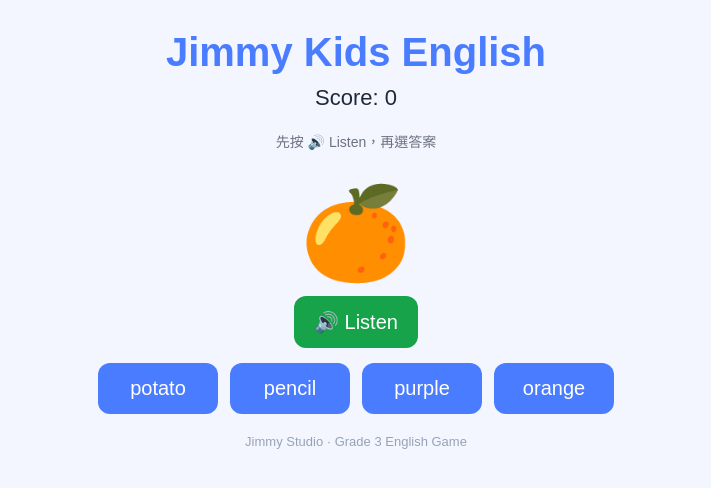
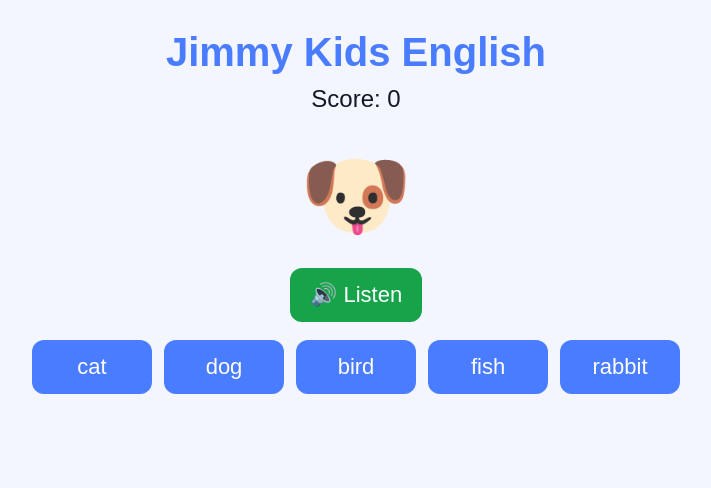
Before and after one commit to jimmy141319/jimmy-kids, a plain HTML site: page index.html in a window 1280 px wide. Shown: the whole page, without its empty margins (284-995 px from the left). Drawn offline with Linux system fonts and the light colour scheme.

Commit message:
Refactor index.html for layout and game improvements
Updated HTML structure and styling for improved layout and readability. Enhanced JavaScript functionality for game mechanics and user interaction.

```diff
--- a/index.html
+++ b/index.html
@@ -1,38 +1,36 @@
 <!DOCTYPE html>
-<html lang="zh-Hant">
+<html lang="en">
 <head>
   <meta charset="UTF-8" />
   <meta name="viewport" content="width=device-width, initial-scale=1.0" />
   <title>Jimmy Kids English</title>
   <style>
-    * { box-sizing: border-box; }
     body {
       margin: 0;
       padding: 20px;
       font-family: Arial, sans-serif;
       text-align: center;
       background: #f4f6ff;
-      color: #1f2937;
+      color: #111827;
     }
+
     h1 {
       color: #4a7cff;
       font-size: 40px;
       margin: 10px 0;
     }
+
     #score {
-      font-size: 22px;
+      font-size: 24px;
       margin: 10px 0 20px;
     }
-    #hint {
-      font-size: 14px;
-      color: #6b7280;
-      margin-bottom: 16px;
+
+    #emoji {
+      font-size: 90px;
+      margin: 30px 0 20px;
     }
-    .card {
-      font-size: 90px;
-      margin: 30px 0 10px;
-    }
-    .buttons {
+
+    .btn-wrap {
       display: flex;
       flex-wrap: wrap;
       justify-content: center;
@@ -40,9 +38,10 @@
       max-width: 760px;
       margin: 0 auto;
     }
+
     button {
       padding: 14px 20px;
-      font-size: 20px;
+      font-size: 22px;
       border: none;
       border-radius: 12px;
       background: #4a7cff;
@@ -50,14 +49,17 @@
       min-width: 120px;
       cursor: pointer;
     }
-    .speak {
+
+    #listenBtn {
       background: #16a34a;
-      margin-bottom: 15px;
+      margin-bottom: 18px;
     }
-    .small {
+
+    #result {
       margin-top: 20px;
-      font-size: 13px;
-      color: #94a3b8;
+      font-size: 20px;
+      font-weight: bold;
+      min-height: 30px;
     }
   </style>
 </head>
@@ -65,129 +67,69 @@
 
   <h1>Jimmy Kids English</h1>
   <div id="score">Score: 0</div>
-  <div id="hint">先按 🔊 Listen，再選答案</div>
-  <div id="game"></div>
-  <div class="small">Jimmy Studio · Grade 3 English Game</div>
+
+  <div id="emoji">🐱</div>
+
+  <div>
+    <button id="listenBtn">🔊 Listen</button>
+  </div>
+
+  <div class="btn-wrap">
+    <button onclick="checkAnswer('cat')">cat</button>
+    <button onclick="checkAnswer('dog')">dog</button>
+    <button onclick="checkAnswer('bird')">bird</button>
+    <button onclick="checkAnswer('fish')">fish</button>
+    <button onclick="checkAnswer('rabbit')">rabbit</button>
+  </div>
+
+  <div id="result"></div>
 
   <script>
-    const words = [
-      {emoji:"🐱",word:"cat"},
-      {emoji:"🐶",word:"dog"},
-      {emoji:"🐦",word:"bird"},
-      {emoji:"🐟",word:"fish"},
-      {emoji:"🐰",word:"rabbit"},
-      {emoji:"🦆",word:"duck"},
-      {emoji:"🐷",word:"pig"},
-      {emoji:"🐮",word:"cow"},
-      {emoji:"🐴",word:"horse"},
-      {emoji:"🐑",word:"sheep"},
-
-      {emoji:"🍎",word:"apple"},
-      {emoji:"🍌",word:"banana"},
-      {emoji:"🍊",word:"orange"},
-      {emoji:"🍇",word:"grape"},
-      {emoji:"🍓",word:"strawberry"},
-      {emoji:"🍉",word:"watermelon"},
-      {emoji:"🥕",word:"carrot"},
-      {emoji:"🥔",word:"potato"},
-      {emoji:"🍞",word:"bread"},
-      {emoji:"🥚",word:"egg"},
-
-      {emoji:"👨",word:"father"},
-      {emoji:"👩",word:"mother"},
-      {emoji:"👦",word:"brother"},
-      {emoji:"👧",word:"sister"},
-      {emoji:"👴",word:"grandfather"},
-      {emoji:"👵",word:"grandmother"},
-      {emoji:"👶",word:"baby"},
-      {emoji:"👨‍🏫",word:"teacher"},
-      {emoji:"👨‍🎓",word:"student"},
-      {emoji:"👪",word:"family"},
-
-      {emoji:"📚",word:"book"},
-      {emoji:"✏️",word:"pencil"},
-      {emoji:"🖊️",word:"pen"},
-      {emoji:"🧽",word:"eraser"},
-      {emoji:"🎒",word:"bag"},
-      {emoji:"🪑",word:"chair"},
-      {emoji:"🖥️",word:"computer"},
-      {emoji:"🏫",word:"school"},
-      {emoji:"📖",word:"study"},
-      {emoji:"📝",word:"write"},
-
-      {emoji:"🔴",word:"red"},
-      {emoji:"🔵",word:"blue"},
-      {emoji:"🟡",word:"yellow"},
-      {emoji:"🟢",word:"green"},
-      {emoji:"⚫",word:"black"},
-      {emoji:"⚪",word:"white"},
-      {emoji:"🟠",word:"orange"},
-      {emoji:"🟣",word:"purple"},
-      {emoji:"🟤",word:"brown"},
-      {emoji:"🌈",word:"color"}
+    var words = [
+      { emoji: "🐱", word: "cat" },
+      { emoji: "🐶", word: "dog" },
+      { emoji: "🐦", word: "bird" },
+      { emoji: "🐟", word: "fish" },
+      { emoji: "🐰", word: "rabbit" }
     ];
 
-    let answer = "";
-    let score = 0;
+    var answer = "cat";
+    var score = 0;
 
-    function shuffle(array) {
-      const arr = [...array];
-      for (let i = arr.length - 1; i > 0; i--) {
-        const j = Math.floor(Math.random() * (i + 1));
-        [arr[i], arr[j]] = [arr[j], arr[i]];
-      }
-      return arr;
+    function newQuestion() {
+      var index = Math.floor(Math.random() * words.length);
+      var q = words[index];
+      answer = q.word;
+      document.getElementById("emoji").innerText = q.emoji;
+      document.getElementById("result").innerText = "";
     }
 
-    function speak(word) {
-      try {
+    function speakWord(word) {
       if (!window.speechSynthesis) return;
       window.speechSynthesis.cancel();
-        const u = new SpeechSynthesisUtterance(word);
+      var u = new SpeechSynthesisUtterance(word);
       u.lang = "en-US";
       u.rate = 0.9;
       u.pitch = 1;
       window.speechSynthesis.speak(u);
-      } catch (e) {
-        console.log("speech error", e);
-      }
-    }
-
-    function newQuestion() {
-      const q = words[Math.floor(Math.random() * words.length)];
-      answer = q.word;
-
-      let options = shuffle(words).slice(0, 4).map(w => w.word);
-      if (!options.includes(answer)) {
-        options[Math.floor(Math.random() * 4)] = answer;
-      }
-      options = shuffle(options);
-
-      document.getElementById("game").innerHTML = `
-        <div class="card">${q.emoji}</div>
-        <button class="speak" onclick="speak('${q.word}')">🔊 Listen</button>
-        <div class="buttons">
-          ${options.map(w => `<button onclick="checkAnswer('${w}')">${w}</button>`).join("")}
-        </div>
-      `;
     }
 
     function checkAnswer(word) {
       if (word === answer) {
-        score++;
+        score = score + 1;
         document.getElementById("score").innerText = "Score: " + score;
-        speak(word);
-        setTimeout(() => {
-          alert("Correct! 🎉");
-          newQuestion();
-        }, 250);
+        document.getElementById("result").innerText = "Correct! 🎉";
+        speakWord(word);
+        setTimeout(newQuestion, 800);
       } else {
-        speak(word);
-        setTimeout(() => {
-          alert("Try again");
-        }, 250);
+        document.getElementById("result").innerText = "Try again";
+        speakWord(word);
       }
     }
+
+    document.getElementById("listenBtn").onclick = function () {
+      speakWord(answer);
+    };
 
     newQuestion();
   </script>
```
Lines whose indentation alone changed are shown as unchanged.
